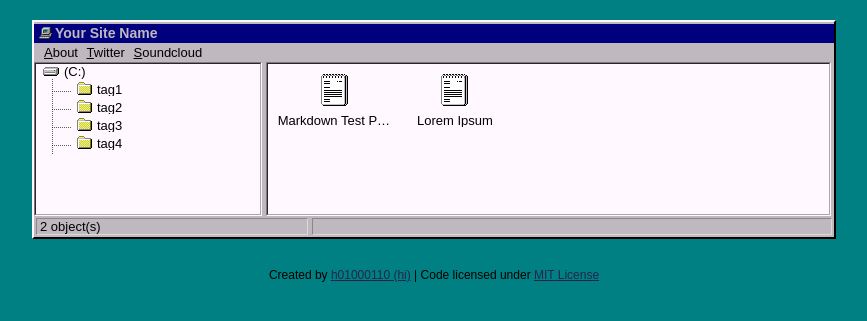
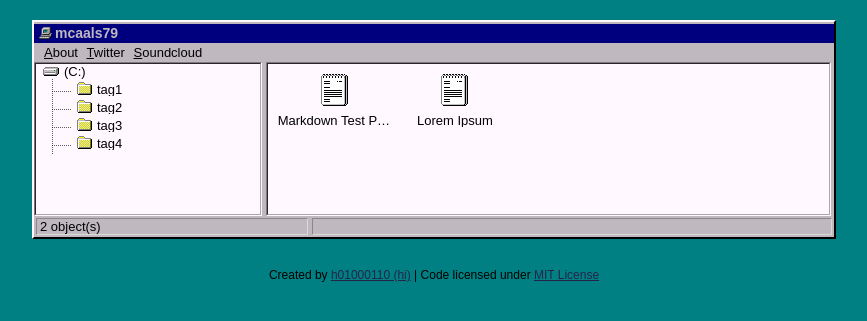
Before and after one commit to mcaals79/mcaals79.github.io, a Jekyll site: the page built from index.html, in a window 1280 px wide. Shown: the top 321 px of the page, without its empty margins (206-1073 px from the left). Built offline with Jekyll 4.4.1, drawn with Linux system fonts in a browser that asks for light colours.

Commit message:
Title changed

```diff
--- a/_config.yml
+++ b/_config.yml
@@ -3,7 +3,7 @@ url: mcaals79.github.io
 baseurl:
 
 # variables
-name: Your Site Name
+name: mcaals79
 description: Your description here
 google_verification: null
 
```
